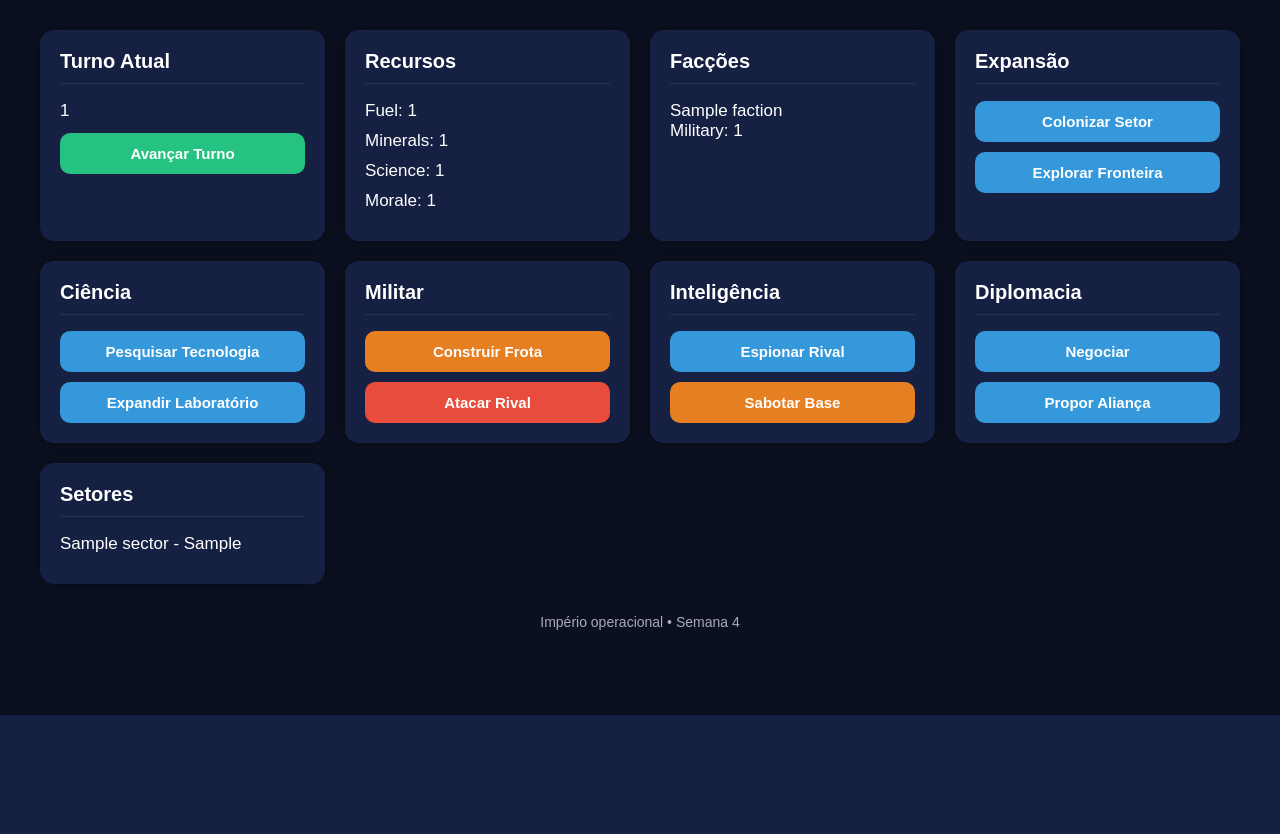
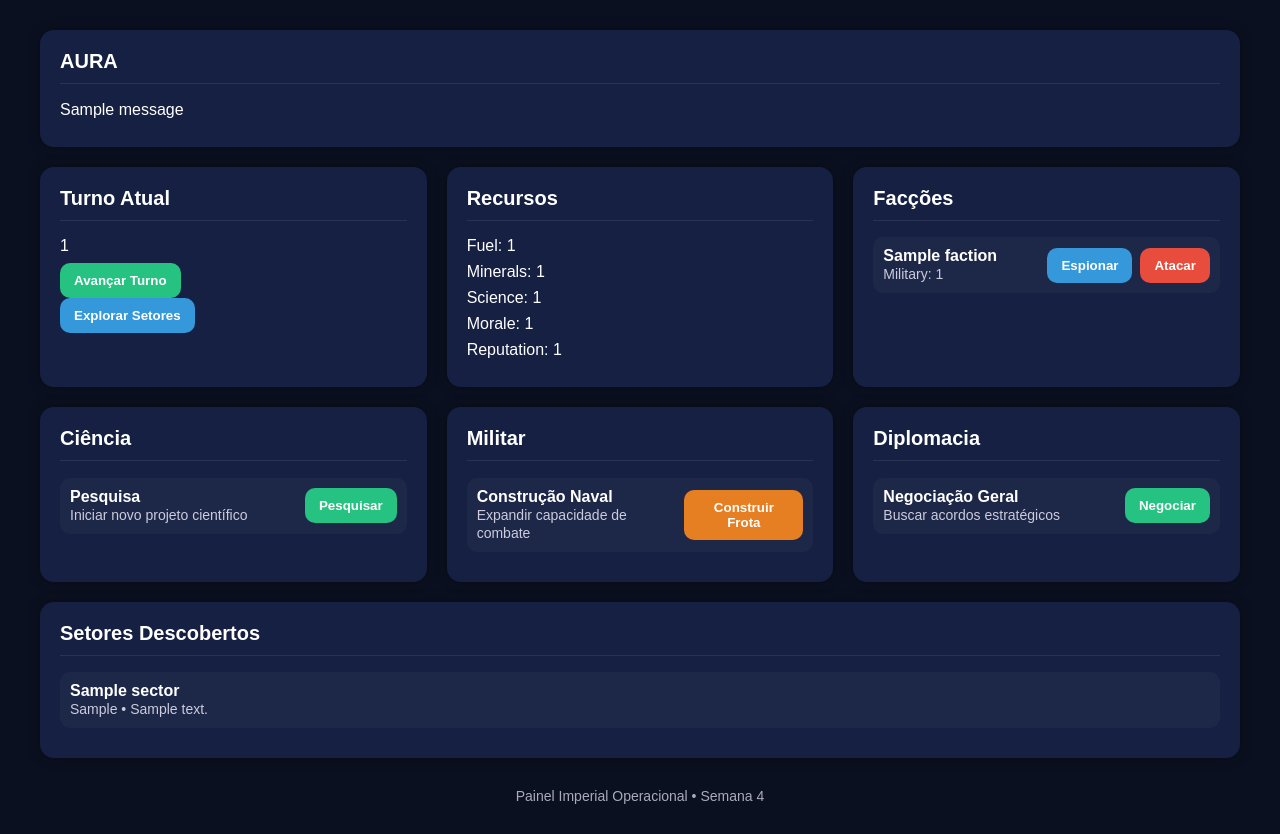
Before and after one commit to mauriciosmarinho/singularity-bound, a Django app: page / in a window 1280 px wide. Shown: the part 85-919 px from the top of the page. Before the commit the page ends 800 px from the top, so only its background shows below. Run offline with Django 5.2, Linux system fonts and the light colour scheme; tables that the repository leaves empty hold one stand-in row (values such as "Sample post"); one stand-in notice (Sample message) is shown.

Commit message:
Week 4: Colonize sector with fleet implemented on Web interface

```diff
--- a/interface/templates/interface/dashboard.html
+++ b/interface/templates/interface/dashboard.html
@@ -1,99 +1,118 @@
 <!DOCTYPE html>
 <html lang="pt-br">
+
 <head>
     <meta charset="UTF-8">
     <meta name="viewport" content="width=device-width, initial-scale=1.0">
     <title>Singularity Bound</title>
 
     <style>
-body{
-    margin:0;
-    font-family:Arial, Helvetica, sans-serif;
-    background:#0b1020;
-    color:#ffffff;
+        body {
+            margin: 0;
+            font-family: Arial, Helvetica, sans-serif;
+            background: #0b1020;
+            color: #ffffff;
         }
 
-header{
-    background:#111933;
-    padding:24px;
-    text-align:center;
-    font-size:32px;
-    font-weight:bold;
-    letter-spacing:2px;
+        header {
+            background: #111933;
+            padding: 24px;
+            text-align: center;
+            font-size: 32px;
+            font-weight: bold;
+            letter-spacing: 2px;
         }
 
-.container{
-    width:1200px;
-    max-width:95%;
-    margin:auto;
-    padding:30px 0;
+        .container {
+            width: 1200px;
+            max-width: 95%;
+            margin: auto;
+            padding: 30px 0;
         }
 
-.grid{
-    display:grid;
-    grid-template-columns:repeat(auto-fit,minmax(260px,1fr));
-    gap:20px;
+        .grid {
+            display: grid;
+            grid-template-columns: repeat(auto-fit, minmax(320px, 1fr));
+            gap: 20px;
         }
 
-.card{
-    background:#162042;
-    border-radius:14px;
-    padding:20px;
-    box-shadow:0 0 12px rgba(0,0,0,.35);
+        .card {
+            background: #162042;
+            border-radius: 14px;
+            padding: 20px;
+            box-shadow: 0 0 12px rgba(0, 0, 0, .35);
         }
 
-.card h2{
-    margin-top:0;
-    font-size:20px;
-    border-bottom:1px solid rgba(255,255,255,.08);
-    padding-bottom:10px;
+        .card_colspan_3 {
+            grid-column: 1 / -1;
         }
 
-.stat{
-    margin:10px 0;
-    font-size:17px;
+        .card h2 {
+            margin-top: 0;
+            font-size: 20px;
+            border-bottom: 1px solid rgba(255, 255, 255, .08);
+            padding-bottom: 10px;
         }
 
-.actions{
-    display:flex;
-    flex-direction:column;
-    gap:10px;
-    margin-top:12px;
+        .stat {
+            margin: 8px 0;
+            font-size: 16px;
         }
 
-button{
-    width:100%;
-    padding:12px;
-    border:none;
-    border-radius:10px;
-    font-size:15px;
-    cursor:pointer;
-    background:#26c281;
-    color:white;
-    font-weight:bold;
+        .row {
+            display: flex;
+            justify-content: space-between;
+            align-items: center;
+            gap: 10px;
+            margin: 10px 0;
+            padding: 10px;
+            background: rgba(255, 255, 255, .03);
+            border-radius: 10px;
         }
 
-button:hover{
-    opacity:.92;
+        .small {
+            font-size: 14px;
+            color: #ccd;
         }
 
-.secondary{
-    background:#3498db;
+        button {
+            border: none;
+            padding: 10px 14px;
+            border-radius: 10px;
+            cursor: pointer;
+            color: white;
+            font-weight: bold;
         }
 
-.warning{
-    background:#e67e22;
+        .green {
+            background: #26c281;
         }
 
-.danger{
-    background:#e74c3c;
+        .blue {
+            background: #3498db;
         }
 
-.footer{
-    margin-top:30px;
-    text-align:center;
-    color:#aab;
-    font-size:14px;
+        .orange {
+            background: #e67e22;
+        }
+
+        .red {
+            background: #e74c3c;
+        }
+
+        button:hover {
+            opacity: .92;
+        }
+
+        form {
+            margin: 0;
+        }
+
+        .footer {
+            margin-top: 30px;
+            text-align: center;
+            color: #aab;
+            font-size: 14px;
         }
     </style>
 </head>
@@ -108,6 +127,19 @@ SINGULARITY BOUND
 
         <div class="grid">
 
+            <!-- AURA -->
+            <div class="card card_colspan_3">
+                <h2>AURA</h2>
+
+                {% if messages %}
+                {% for message in messages %}
+                <p class="stat">{{ message }}</p>
+                {% endfor %}
+                {% else %}
+                <p class="small">Nenhuma transmissão recente.</p>
+                {% endif %}
+            </div>
+
             <!-- TURNO -->
             <div class="card">
                 <h2>Turno Atual</h2>
@@ -120,12 +152,18 @@ SINGULARITY BOUND
                     {% endif %}
                 </p>
 
-<div class="actions">
                 <form method="post" action="/next-turn/">
                     {% csrf_token %}
-<button type="submit">Avançar Turno</button>
+                    <button class="green" type="submit">
+                        Avançar Turno
+                    </button>
                 </form>
-</div>
+                <form method="post" action="/explore-sector/">
+                    {% csrf_token %}
+                    <button class="blue" type="submit">
+                        Explorar Setores
+                    </button>
+                </form>
             </div>
 
             <!-- RECURSOS -->
@@ -137,64 +175,66 @@ SINGULARITY BOUND
                 <p class="stat">Minerals: {{ commander.minerals }}</p>
                 <p class="stat">Science: {{ commander.science }}</p>
                 <p class="stat">Morale: {{ commander.morale }}</p>
+                <p class="stat">Reputation: {{ commander.reputation }}</p>
                 {% endif %}
             </div>
+
+
 
             <!-- FACÇÕES -->
             <div class="card">
                 <h2>Facções</h2>
 
                 {% for faction in factions %}
-<p class="stat">
-{{ faction.name }}<br>
+                <div class="row">
+
+                    <div>
+                        <strong>{{ faction.name }}</strong><br>
+                        <span class="small">
                             Military: {{ faction.military }}
-</p>
-{% endfor %}
+                        </span>
                     </div>
 
-<!-- EXPANSÃO -->
-<div class="card">
-<h2>Expansão</h2>
+                    <div style="display:flex; gap:8px;">
 
-<div class="actions">
-
-<form method="post" action="/colonize/">
+                        <form method="post" action="/spy/{{ faction.name }}/">
                             {% csrf_token %}
-<button class="secondary" type="submit">
-Colonizar Setor
+                            <button class="blue" type="submit">
+                                Espionar
                             </button>
                         </form>
 
-<form method="post" action="/explore_sector/">
+                        <form method="post" action="/attack/{{ faction.name }}/">
                             {% csrf_token %}
-<button class="secondary" type="submit">
-Explorar Fronteira
+                            <button class="red" type="submit">
+                                Atacar
                             </button>
                         </form>
 
                     </div>
+
+                </div>
+                {% endfor %}
             </div>
 
             <!-- CIÊNCIA -->
             <div class="card">
                 <h2>Ciência</h2>
 
-<div class="actions">
+                <div class="row">
+                    <div>
+                        <strong>Pesquisa</strong><br>
+                        <span class="small">
+                            Iniciar novo projeto científico
+                        </span>
+                    </div>
 
                     <form method="post" action="/research/">
                         {% csrf_token %}
-<button class="secondary" type="submit">
-Pesquisar Tecnologia
+                        <button class="green" type="submit">
+                            Pesquisar
                         </button>
                     </form>
-
-<form method="post" action="/laboratory/">
-{% csrf_token %}
-<button class="secondary" type="submit">
-Expandir Laboratório
-</button>
-</form>
-
                 </div>
             </div>
 
@@ -202,45 +242,20 @@ Expandir Laboratório
             <div class="card">
                 <h2>Militar</h2>
 
-<div class="actions">
+                <div class="row">
+                    <div>
+                        <strong>Construção Naval</strong><br>
+                        <span class="small">
+                            Expandir capacidade de combate
+                        </span>
+                    </div>
 
                     <form method="post" action="/fleet/">
                         {% csrf_token %}
-<button class="warning" type="submit">
+                        <button class="orange" type="submit">
                             Construir Frota
                         </button>
                     </form>
-
-<form method="post" action="/attack/">
-{% csrf_token %}
-<button class="danger" type="submit">
-Atacar Rival
-</button>
-</form>
-
-</div>
-</div>
-
-<!-- INTELIGÊNCIA -->
-<div class="card">
-<h2>Inteligência</h2>
-
-<div class="actions">
-
-<form method="post" action="/spy/">
-{% csrf_token %}
-<button class="secondary" type="submit">
-Espionar Rival
-</button>
-</form>
-
-<form method="post" action="/sabotage/">
-{% csrf_token %}
-<button class="warning" type="submit">
-Sabotar Base
-</button>
-</form>
-
                 </div>
             </div>
 
@@ -248,43 +263,69 @@ Sabotar Base
             <div class="card">
                 <h2>Diplomacia</h2>
 
-<div class="actions">
+                <div class="row">
+                    <div>
+                        <strong>Negociação Geral</strong><br>
+                        <span class="small">
+                            Buscar acordos estratégicos
+                        </span>
+                    </div>
 
                     <form method="post" action="/negotiate/">
                         {% csrf_token %}
-<button class="secondary" type="submit">
+                        <button class="green" type="submit">
                             Negociar
                         </button>
                     </form>
-
-<form method="post" action="/alliance/">
-{% csrf_token %}
-<button class="secondary" type="submit">
-Propor Aliança
-</button>
-</form>
-
                 </div>
             </div>
 
+
             <!-- SETORES -->
-<div class="card">
-<h2>Setores</h2>
+            <div class="card card_colspan_3">
+                <h2>Setores Descobertos</h2>
 
                 {% for sector in sectors %}
-<p class="stat">
-{{ sector.name }} - {{ sector.owner }}
-</p>
+                <div class="row">
+
+                    <div>
+                        <strong>{{ sector.name }}</strong><br>
+                        <span class="small">
+                            {{ sector.owner }} • {{ sector.description }}
+                        </span>
+                    </div>
+
+                    <div>
+
+                        {% if sector.owner == "Livre" or sector.owner == "" %}
+                        <form method="post" action="/colonize/">
+                            {% csrf_token %}
+                            <input type="hidden" name="sector_name" value="{{ sector.name }}"/>
+                            <select name="fleet_name">
+                                {% for fleet in fleets %}
+                                <option value="{{ fleet.name }}">{{ fleet.name }}</option>
+                                {% endfor %}
+                            </select>
+                            <button class="blue" type="submit">
+                                Colonizar
+                            </button>
+                        </form>
+                        {% endif %}
+
+                    </div>
+
+                </div>
                 {% endfor %}
             </div>
 
         </div>
 
         <div class="footer">
-Império operacional • Semana 4
+            Painel Imperial Operacional • Semana 4
         </div>
 
     </div>
 
 </body>
+
 </html>
--- a/interface/urls.py
+++ b/interface/urls.py
@@ -1,7 +1,24 @@
 from django.urls import path
-from .views import dashboard, next_turn_web
+from .views import (
+    dashboard,
+    next_turn_web,
+    explore_sector_web,
+    colonize_web,
+    fleet_web,
+    research_web,
+    spy_web,
+    negotiate_web,
+    attack_web,
+)
 
 urlpatterns = [
     path("", dashboard, name="dashboard"),
     path("next-turn/", next_turn_web, name="next_turn_web"),
+    path("explore-sector/", explore_sector_web, name="explore_sector_web"),
+    path("colonize/", colonize_web, name="colonize_web"),
+    path("fleet/", fleet_web, name="fleet_web"),
+    path("research/", research_web, name="research_web"),
+    path("spy/<str:faction_name>/", spy_web, name="spy_web"),
+    path("negotiate/", negotiate_web, name="negotiate_web"),
+    path("attack/", attack_web, name="attack_web"),
 ]
--- a/interface/views.py
+++ b/interface/views.py
@@ -1,8 +1,10 @@
 from django.shortcuts import render, redirect
-
+from django.core.management import call_command
+from io import StringIO
+from django.contrib import messages
 from players.models import Commander
 from turns.models import Turn
-from core.models import Faction, Sector
+from core.models import Faction, Sector, Fleet
 from core.services.turn_engine import TurnEngine
 
 
@@ -12,20 +14,86 @@ def dashboard(request):
     turn = Turn.objects.order_by("-number").first()
     factions = Faction.objects.all()
     sectors = Sector.objects.all()
+    fleets = Fleet.objects.all()
 
     context = {
         "commander": commander,
         "turn": turn,
         "factions": factions,
         "sectors": sectors,
+        "fleets": fleets,
     }
 
     return render(request, "interface/dashboard.html", context)
 
 
 def next_turn_web(request):
+    if request.method == "POST":
+        out = StringIO()
+        call_command(
+            "next_turn",
+            stdout=out
+        )
+        aura_text = out.getvalue()
+        messages.success(request, aura_text)
+        #TurnEngine().run()
+    return redirect("dashboard")
 
-    engine = TurnEngine()
-    engine.run()
+def explore_sector_web(request):
+    if request.method == "POST":
+        out = StringIO()
+        call_command(
+            "explore_sector",
+            stdout=out
+        )
+        aura_text = out.getvalue()
+        messages.success(request, aura_text)
+    return redirect("dashboard")
+
+def colonize_web(request):
+    if request.method =="POST":
+        out = StringIO()
+        call_command("colonize_sector",
+            request.POST['fleet_name'],
+            request.POST['sector_name'],
+            stdout=out
+        )
+        aura_text = out.getvalue()
+        messages.success(request, aura_text)
+    return redirect("dashboard")
+
+def fleet_web(request):
+    if request.method == "POST":
+        call_command("build_fleet")
+    return redirect("dashboard")
+
+def research_web(request):
+    if request.method == "POST":
+        call_command("start_research")
+    return redirect("dashboard")
+
+def spy_web(request, faction_name):
+    if request.method == "POST":
+        out = StringIO()
+
+        call_command(
+            "spy_on",
+            faction_name,
+            stdout=out
+        )
+
+        aura_text = out.getvalue()
+
+        messages.success(request, aura_text)
 
     return redirect("dashboard")
+
+def negotiate_web(request):
+    if request.method == "POST":
+        call_command("negotiate")
+    return redirect("dashboard")
+
+def attack_web(request):
+    if request.method == "POST":
+        call_command("attack_faction")
+    return redirect("dashboard")
```
Lines whose indentation alone changed are shown as unchanged.
